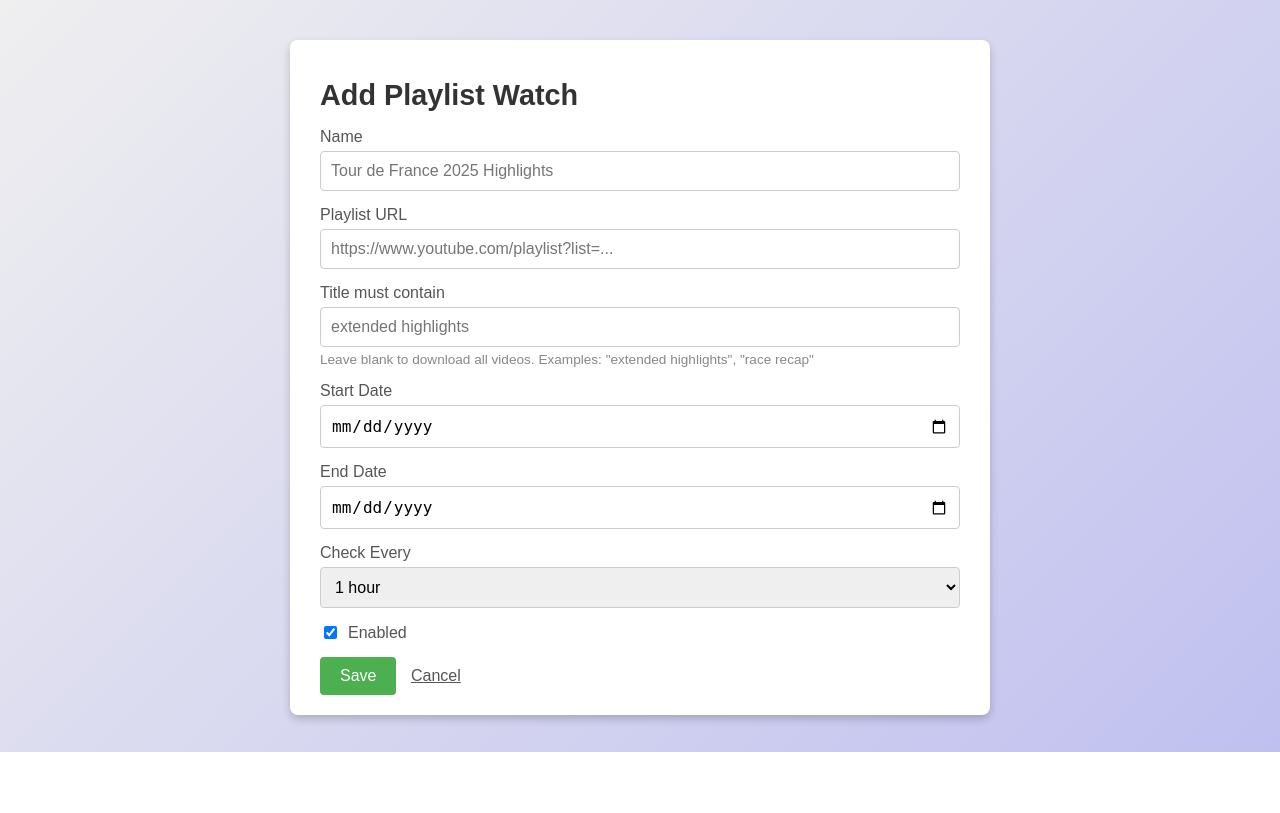
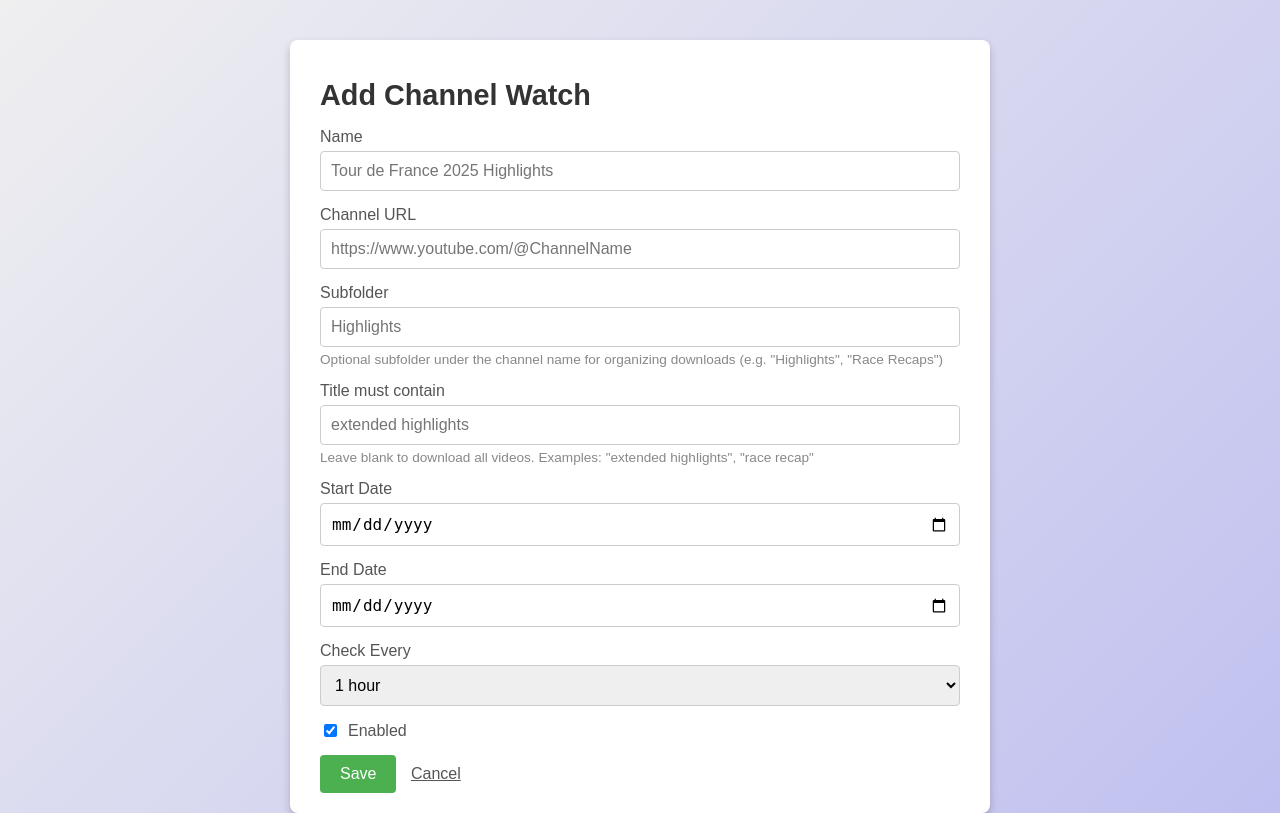
Before and after one commit to wassupluke/jellyfin-downloader, a Flask app: page /watches/add in a window 1280 px wide. Shown: the part 48-861 px from the top of the page. Before the commit the page ends 800 px from the top, so only its background shows below. Run offline with Flask 3, Linux system fonts and the light colour scheme; some libraries are stand-ins or nearby versions.

Commit message:
Refactor playlist watches to channel watches with subfolder support
Switch watch system from monitoring YouTube playlists to channels.
Rename playlist_url → channel_url, add subfolder field for organizing
downloads under channel directories, and auto-migrate legacy watches
on load.

Co-Authored-By: Claude Opus 4.6 <noreply@anthropic.com>

```diff
--- a/app.py
+++ b/app.py
@@ -74,9 +74,20 @@ def load_watches():
         try:
             with open(WATCHES_FILE) as f:
                 content = f.read().strip()
-                return json.loads(content) if content else []
+                watches = json.loads(content) if content else []
         except (json.JSONDecodeError, OSError):
             return []
+
+        # Migrate legacy playlist_url → channel_url
+        migrated = False
+        for w in watches:
+            if "playlist_url" in w and "channel_url" not in w:
+                w["channel_url"] = w.pop("playlist_url")
+                migrated = True
+            w.setdefault("subfolder", "")
+        if migrated:
+            _save_watches_unlocked(watches)
+        return watches
 
 
 def save_watches(watches):
@@ -252,7 +263,8 @@ def _watch_from_form(form):
     return {
         "id": str(uuid.uuid4()),
         "name": form["name"],
-        "playlist_url": form["playlist_url"],
+        "channel_url": form["channel_url"],
+        "subfolder": form.get("subfolder", "").strip(),
         "title_filter": form.get("title_filter", "").strip(),
         "start_date": form["start_date"],
         "end_date": form["end_date"],
@@ -284,7 +296,7 @@ def _run_watch(watch):
         "--remote-components", "ejs:github",
         "--ignore-errors",
         "--no-overwrites",
-        "--output", f"{YOUTUBE_PATH}%(uploader)s/%(playlist_title)s/%(title)s.%(ext)s",
+        "--output", f"{YOUTUBE_PATH}%(uploader)s/{watch['subfolder'] + '/' if watch.get('subfolder') else ''}%(title)s.%(ext)s",
     ]
 
     title_filter = watch.get("title_filter", "").strip()
@@ -292,7 +304,7 @@ def _run_watch(watch):
         args += ["--match-title", title_filter]
 
     print(f"[scheduler] running watch '{watch['name']}'", flush=True)
-    success = run_ytdlp(watch["playlist_url"], args)
+    success = run_ytdlp(watch["channel_url"], args)
     if success:
         trigger_jellyfin_scan()
 
--- a/templates/watch_form.html
+++ b/templates/watch_form.html
@@ -2,16 +2,22 @@
 {% set active_page = 'watches' %}
 {% block title %}{{ 'Edit' if watch else 'Add' }} Watch{% endblock %}
 {% block content %}
-<h1>{{ 'Edit' if watch else 'Add' }} Playlist Watch</h1>
+<h1>{{ 'Edit' if watch else 'Add' }} Channel Watch</h1>
 <form method="POST">
     <label for="name">Name</label>
     <input type="text" name="name" id="name" placeholder="Tour de France 2025 Highlights"
            value="{{ watch.name if watch else '' }}" required>
 
-    <label for="playlist_url">Playlist URL</label>
-    <input type="url" name="playlist_url" id="playlist_url"
-           placeholder="https://www.youtube.com/playlist?list=..."
-           value="{{ watch.playlist_url if watch else '' }}" required>
+    <label for="channel_url">Channel URL</label>
+    <input type="url" name="channel_url" id="channel_url"
+           placeholder="https://www.youtube.com/@ChannelName"
+           value="{{ watch.channel_url if watch else '' }}" required>
+
+    <label for="subfolder">Subfolder</label>
+    <input type="text" name="subfolder" id="subfolder"
+           placeholder="Highlights"
+           value="{{ watch.subfolder if watch else '' }}">
+    <p class="helper">Optional subfolder under the channel name for organizing downloads (e.g. "Highlights", "Race Recaps")</p>
 
     <label for="title_filter">Title must contain</label>
     <input type="text" name="title_filter" id="title_filter"
--- a/templates/watches.html
+++ b/templates/watches.html
@@ -1,8 +1,8 @@
 {% extends "base.html" %}
 {% set active_page = 'watches' %}
-{% block title %}Playlist Watches{% endblock %}
+{% block title %}Channel Watches{% endblock %}
 {% block content %}
-<h1>Playlist Watches</h1>
+<h1>Channel Watches</h1>
 <a class="btn" href="/watches/add" style="margin-bottom:15px">+ Add Watch</a>
 
 {% if watches %}
@@ -47,7 +47,7 @@
     {% endfor %}
 </table>
 {% else %}
-<p style="color:#888;margin-top:20px">No watches configured yet. Add one to start monitoring a playlist.</p>
+<p style="color:#888;margin-top:20px">No watches configured yet. Add one to start monitoring a channel.</p>
 {% endif %}
 
 <script>
```
Also changed, not shown: tests/conftest.py (+2 -1 lines), tests/test_app.py (+30 -3 lines).
